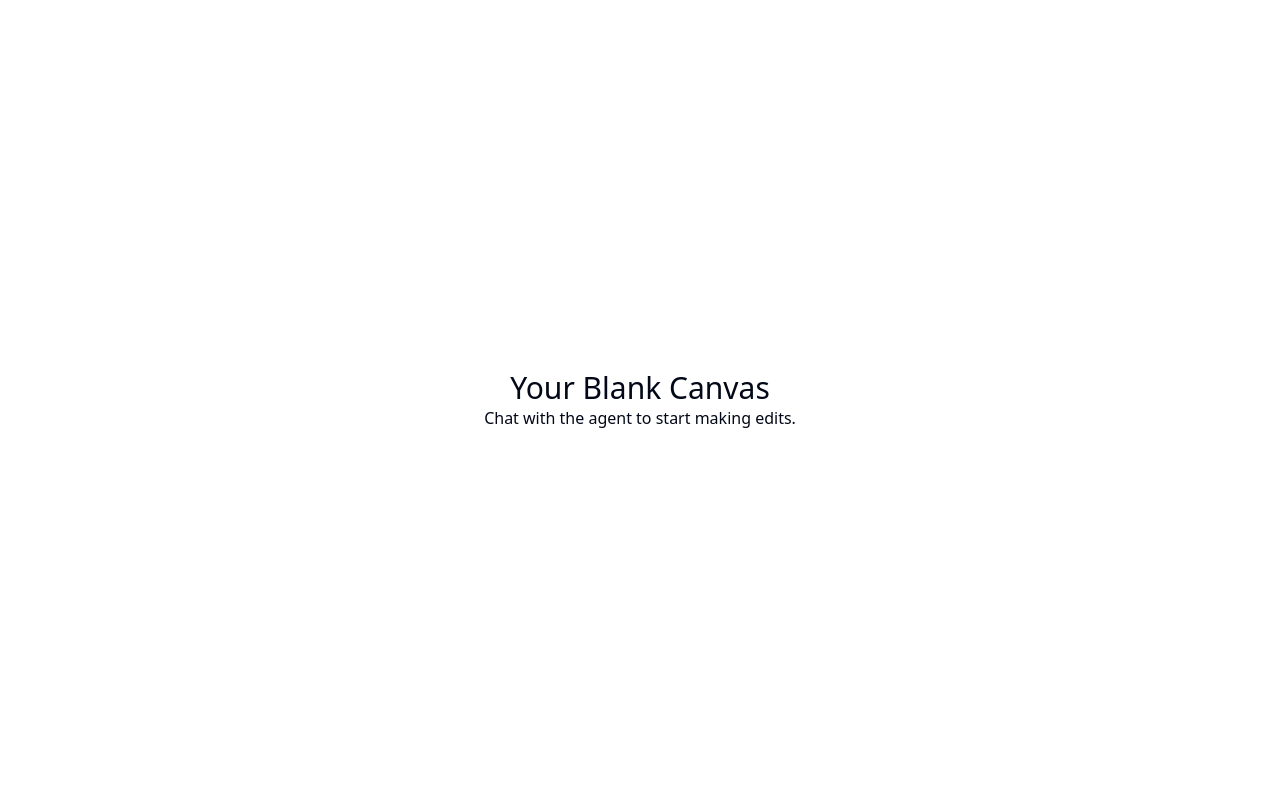
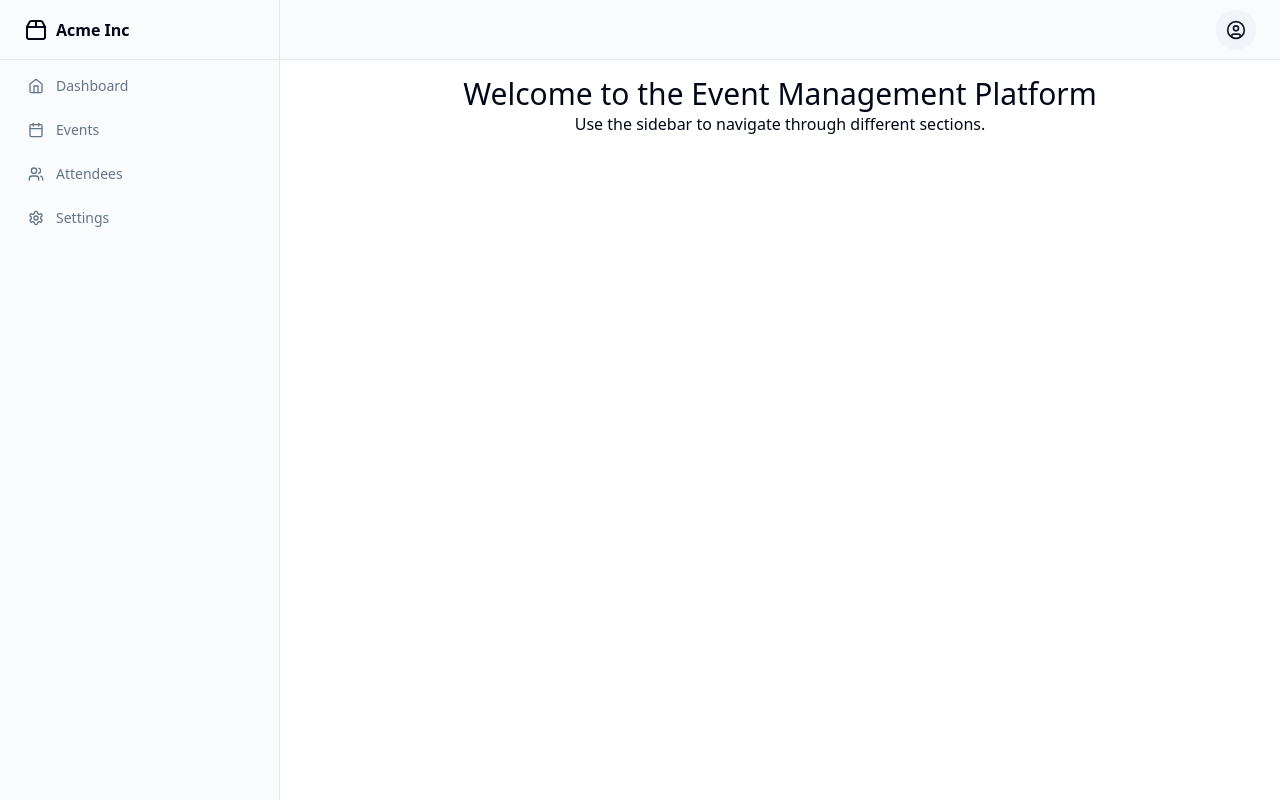
Before and after one commit to GPT-Engineer-App-Dev/social-event-manager, a React (Vite) app: page / in a window 1280 px wide. Built offline with nearby package versions, Linux system fonts and the light colour scheme.

Commit message:
Create initial layout for the event management platform with sidebar navigation and sections for Dashboard, Events, Attendees, and Settings.

```diff
--- a/src/App.jsx
+++ b/src/App.jsx
@@ -1,17 +1,37 @@
 import { Toaster } from "@/components/ui/sonner";
 import { TooltipProvider } from "@/components/ui/tooltip";
 import { QueryClient, QueryClientProvider } from "@tanstack/react-query";
-import { Home } from "lucide-react";
+import { Home, Calendar, Users, Settings } from "lucide-react";
 import { Route, BrowserRouter as Router, Routes } from "react-router-dom";
-import Layout from "./layouts/default"; // available: default, navbar, sidebar
+import Layout from "./layouts/sidebar"; // Use the sidebar layout
 import Index from "./pages/Index.jsx";
+import Dashboard from "./pages/Dashboard.jsx";
+import Events from "./pages/Events.jsx";
+import Attendees from "./pages/Attendees.jsx";
+import SettingsPage from "./pages/Settings.jsx";
+
 const queryClient = new QueryClient();
 
 export const navItems = [
   {
-    title: "Home", // Feel free to change this to your liking
-    to: "/",
+    title: "Dashboard",
+    to: "/dashboard",
     icon: <Home className="h-4 w-4" />,
+  },
+  {
+    title: "Events",
+    to: "/events",
+    icon: <Calendar className="h-4 w-4" />,
+  },
+  {
+    title: "Attendees",
+    to: "/attendees",
+    icon: <Users className="h-4 w-4" />,
+  },
+  {
+    title: "Settings",
+    to: "/settings",
+    icon: <Settings className="h-4 w-4" />,
   },
 ];
 
@@ -24,7 +44,10 @@ const App = () => {
           <Routes>
             <Route path="/" element={<Layout />}>
               <Route index element={<Index />} />
-              {/* Add more routes here as needed */}
+              <Route path="dashboard" element={<Dashboard />} />
+              <Route path="events" element={<Events />} />
+              <Route path="attendees" element={<Attendees />} />
+              <Route path="settings" element={<SettingsPage />} />
             </Route>
           </Routes>
         </Router>
--- /dev/null
+++ b/src/pages/Attendees.jsx
@@ -0,0 +1,25 @@
+import { Button } from "@/components/ui/button";
+
+const Attendees = () => {
+  return (
+    <div>
+      <h1 className="text-3xl font-bold mb-4">Attendees</h1>
+      <Button className="mb-4">Add New Attendee</Button>
+      <table className="min-w-full bg-white">
+        <thead>
+          <tr>
+            <th className="py-2">Name</th>
+            <th className="py-2">Email</th>
+            <th className="py-2">Event</th>
+            <th className="py-2">Status</th>
+          </tr>
+        </thead>
+        <tbody>
+          {/* Placeholder for attendee rows */}
+        </tbody>
+      </table>
+    </div>
+  );
+};
+
+export default Attendees;
--- /dev/null
+++ b/src/pages/Dashboard.jsx
@@ -0,0 +1,10 @@
+const Dashboard = () => {
+  return (
+    <div>
+      <h1 className="text-3xl font-bold mb-4">Event Management Dashboard</h1>
+      <p>Welcome to the Event Management Platform. Here you can manage all your events, attendees, and settings.</p>
+    </div>
+  );
+};
+
+export default Dashboard;
--- /dev/null
+++ b/src/pages/Events.jsx
@@ -0,0 +1,25 @@
+import { Button } from "@/components/ui/button";
+
+const Events = () => {
+  return (
+    <div>
+      <h1 className="text-3xl font-bold mb-4">Events</h1>
+      <Button className="mb-4">Add New Event</Button>
+      <table className="min-w-full bg-white">
+        <thead>
+          <tr>
+            <th className="py-2">Event Name</th>
+            <th className="py-2">Date</th>
+            <th className="py-2">Location</th>
+            <th className="py-2">Status</th>
+          </tr>
+        </thead>
+        <tbody>
+          {/* Placeholder for event rows */}
+        </tbody>
+      </table>
+    </div>
+  );
+};
+
+export default Events;
--- a/src/pages/Index.jsx
+++ b/src/pages/Index.jsx
@@ -3,8 +3,8 @@
 const Index = () => {
   return (
     <div className="text-center">
-      <h1 className="text-3xl">Your Blank Canvas</h1>
-      <p>Chat with the agent to start making edits.</p>
+      <h1 className="text-3xl">Welcome to the Event Management Platform</h1>
+      <p>Use the sidebar to navigate through different sections.</p>
     </div>
   );
 };
--- /dev/null
+++ b/src/pages/Settings.jsx
@@ -0,0 +1,10 @@
+const SettingsPage = () => {
+  return (
+    <div>
+      <h1 className="text-3xl font-bold mb-4">Settings</h1>
+      <p>Manage your platform settings here. You can change the theme, manage user accounts, and more.</p>
+    </div>
+  );
+};
+
+export default SettingsPage;
```
